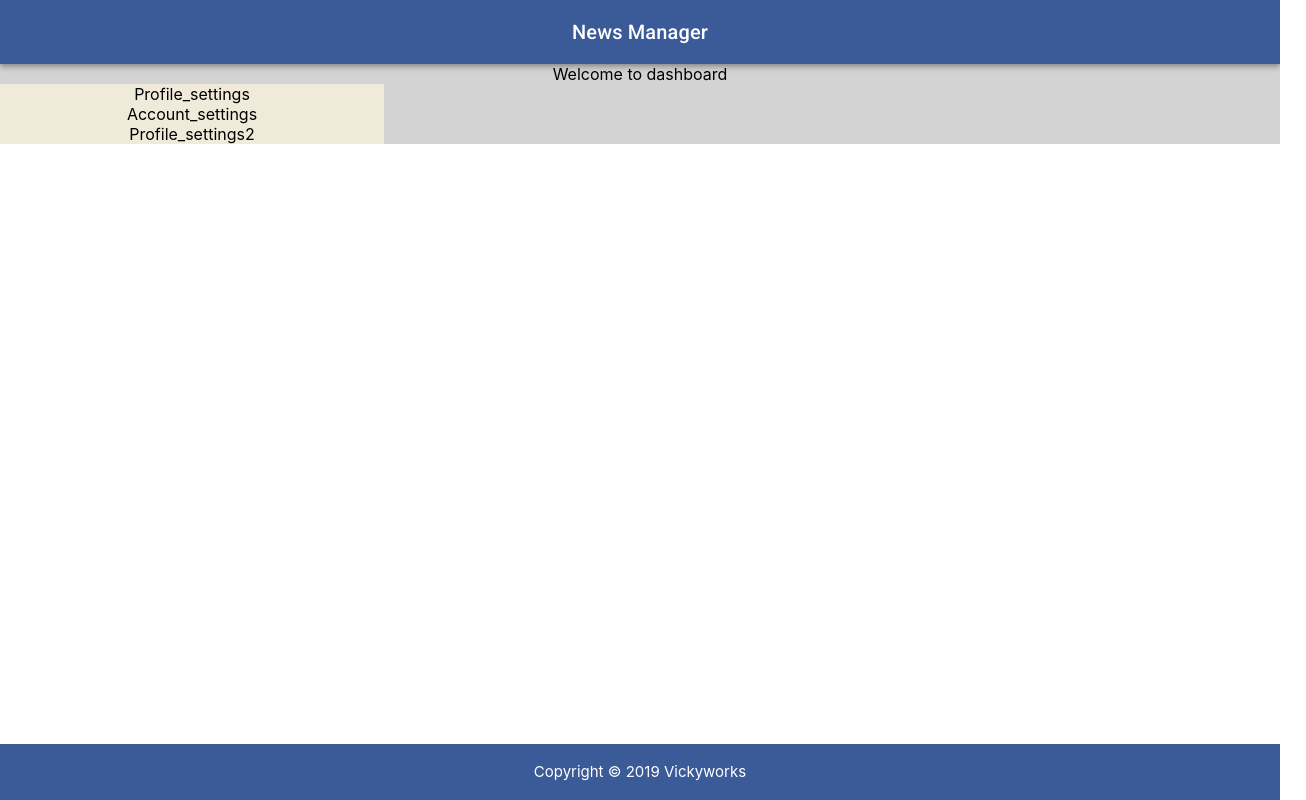
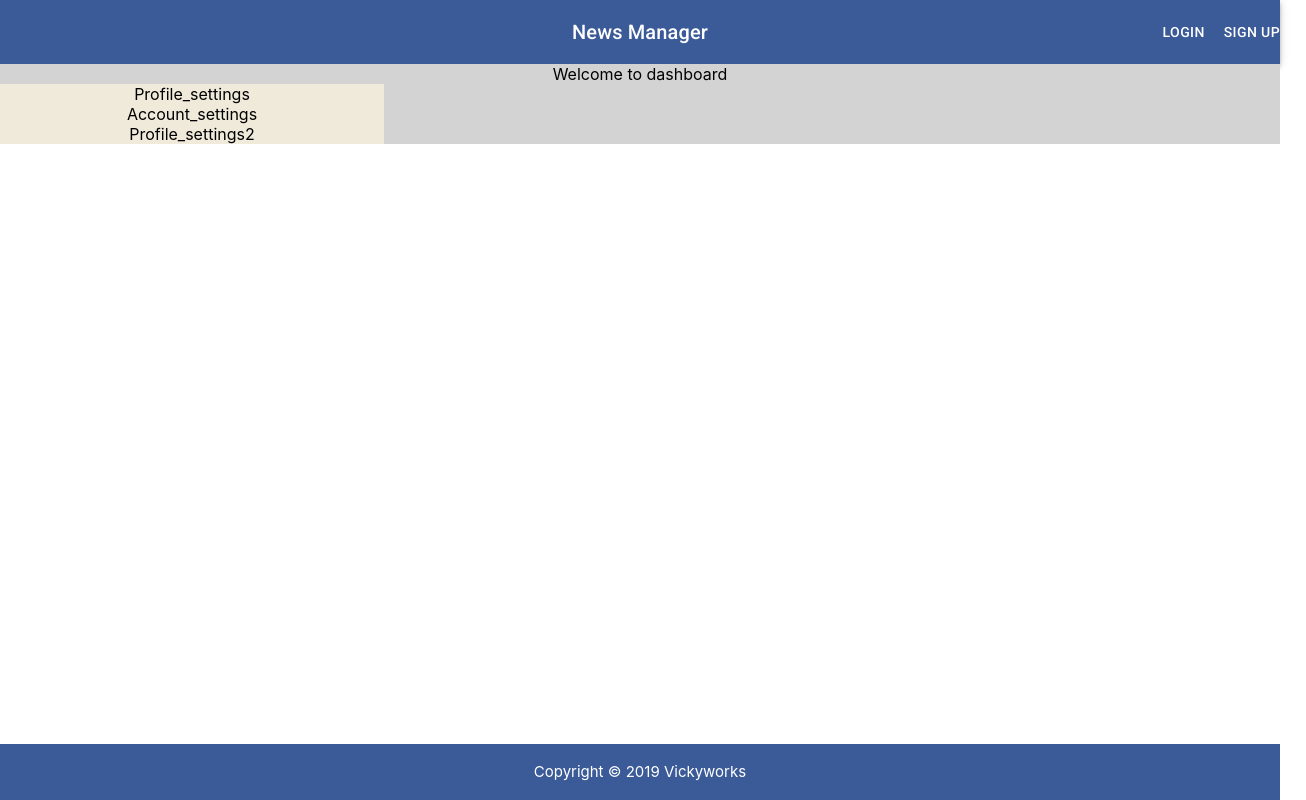
Before and after one commit to VigneshwaranVV/LearnWebApp, a React (Create React App) app: page / in a window 1280 px wide. Shown: the whole page, 1306 px wide, since content can reach past the window. Built offline with nearby package versions, Linux system fonts and the light colour scheme.

Commit message:
added appbar collapse

```diff
--- /dev/null
+++ b/src/common/appBarCustom/AppBarCollapse.js
@@ -0,0 +1,42 @@
+import React from "react";
+import { Button, MenuItem } from "@material-ui/core";
+import { withStyles } from "@material-ui/core/styles";
+import ButtonAppBarCollapse from "./ButtonAppBarCollapse";
+import { NavLink, withRouter } from 'react-router-dom'
+
+const styles = theme => ({
+  root: {
+    position: "absolute",
+    right: 0,
+  },
+  buttonBar: {
+    [theme.breakpoints.down("xs")]: {
+      display: "none"
+    },
+    margin: "10px",
+    paddingLeft: "16px",
+    right: 0,
+    position: "relative",
+    width: "100%",
+    background: "transparent"
+  }
+});
+
+const AppBarCollapse = props => {
+  const { drawerData } = { ...props }
+  const redirect = (route = '/') => {
+    props.history.push(route);
+  }
+  return (
+    <div className={props.classes.root}>
+      <ButtonAppBarCollapse drawerData={drawerData} redirect={redirect}/>
+      <div className={props.classes.buttonBar} id="appbar-collapse">
+        {drawerData.map((data, index) => {
+          return <Button color="inherit" onClick={()=>redirect(data.route)}>{data.text}</Button>;
+        })}
+      </div>
+    </div>
+  );
+};
+
+export default withRouter(withStyles(styles)(AppBarCollapse));
--- /dev/null
+++ b/src/common/appBarCustom/ButtonAppBarCollapse.js
@@ -0,0 +1,68 @@
+import React from "react";
+import { withStyles } from "@material-ui/core/styles";
+import IconButton from "@material-ui/core/IconButton";
+import MenuIcon from "@material-ui/icons/Menu";
+import Drawer from '@material-ui/core/Drawer';
+import List from '@material-ui/core/List';
+import Divider from '@material-ui/core/Divider';
+import ListItem from '@material-ui/core/ListItem';
+import ListItemText from '@material-ui/core/ListItemText';
+
+const styles = theme => ({
+  buttonCollapse: {
+    [theme.breakpoints.up("sm")]: {
+      display: "none"
+    },
+    margin: "10px",
+    boxShadow: "none"
+  }
+});
+
+function ButtonAppBarCollapse(props) {
+  const [state, setState] = React.useState({
+    top: false,
+    left: false,
+    bottom: false,
+    right: false,
+  });
+
+  const toggleDrawer = (side, open) => event => {
+    if (event.type === 'keydown' && (event.key === 'Tab' || event.key === 'Shift')) {
+      return;
+    }
+    setState({ ...state, [side]: open });
+  };
+
+  const sideList = (side, drawerData) => (
+    <div
+      className={classes.list}
+      role="presentation"
+      onClick={toggleDrawer(side, false)}
+      onKeyDown={toggleDrawer(side, false)}
+    >
+      <List>
+        {
+          drawerData.map((data, index) => {
+            return <ListItem button key={data.text} onClick={() => redirect(data.route)}>
+              <ListItemText primary={data.text} />
+            </ListItem>
+          })
+        }
+      </List>
+      <Divider />
+    </div>
+  );
+
+  const { classes, drawerData, redirect } = props;
+  return (
+    <div className={classes.buttonCollapse}>
+      <IconButton onClick={toggleDrawer('right', true)}>
+        <MenuIcon style={{ color: '#fff' }} />
+      </IconButton>
+      <Drawer anchor="right" open={state.right} onClose={toggleDrawer('right', false)}>
+        {sideList("right", drawerData, redirect)}
+      </Drawer>
+    </div>
+  );
+}
+export default withStyles(styles)(ButtonAppBarCollapse);
--- a/src/components/navBar/MainNav.js
+++ b/src/components/navBar/MainNav.js
@@ -3,19 +3,17 @@ import { makeStyles } from "@material-ui/core/styles";
 import AppBar from "@material-ui/core/AppBar";
 import Toolbar from "@material-ui/core/Toolbar";
 import Typography from "@material-ui/core/Typography";
-import Button from "@material-ui/core/Button";
 import { Link } from "react-router-dom";
 import { connect } from "react-redux";
-import { Redirect, Route, withRouter } from 'react-router-dom';
-import Menu from '@material-ui/core/Menu';
-import MenuItem from '@material-ui/core/MenuItem';
+import { withRouter } from 'react-router-dom';
 import { logout } from "../../store_config/actions";
 import { RouteConfig } from "../../config/routeConfig";
 import { colors, text_contants } from "../constants/variables";
+import AppBarCollapse from "../../common/appBarCustom/AppBarCollapse";
 const useStyles = makeStyles(theme => ({
   root: {
     flexGrow: 1,
-    position: "sticky",
+    // position: "sticky",
     zIndex: 1,
     top: 0
   },
@@ -50,63 +48,39 @@ function MainNav(props) {
       props.onClickLogout();
     }
   }
+  const drawerData_beforeLogin = [
+    {
+      text: 'Login',
+      route: RouteConfig.login
+    },
+    {
+      text: 'Sign Up',
+      route: RouteConfig.register
+    }
+  ]
+  const drawerData_afterLogin = [
+    {
+      text: 'Profile',
+      route: RouteConfig.profile
+    },
+    {
+      text: 'Dashboard',
+      route: RouteConfig.dashboard
+    }
+  ]
   return (
     <div className={classes.root}>
 
-      <AppBar position="static" style={{backgroundColor: colors.fb_blue}}>
+      <AppBar position="static" style={{ backgroundColor: colors.fb_blue }}>
         <Toolbar>
           <Typography variant="h6" className={classes.title}>
             <Link to="/" style={{ textDecorationLine: "none", color: "white" }}>
               {text_contants.app_header}
             </Link>
           </Typography>
-          {props.isAuth ?
-            <Link
-              // to="/profile"
-              onClick={handleClick}
-              style={{ textDecorationLine: "none", color: "white" }}
-            >
-              <div style={{ backgroundColor: 'lightgrey', display: 'flex', height: 40, width: 40, borderRadius: 20, justifyContent: 'center', alignItems: 'center' }}>
-                *
-                  </div>
-            </Link>
-
-            : null
-            // <Button
-            //   style={{ minWidth: "20%",color:colors.fb_blue }}
-            //   color="inherit"
-            //   onClick={() => toggleSignUp(!isLoginScreen)}
-            // >
-            //   {!isLoginScreen ? (
-            //     <Link
-            //       to={RouteConfig.login}
-            //       style={{ textDecorationLine: "none", color: "white" }}
-            //     >
-            //       Login
-            //   </Link>
-            //   ) : (
-            //       <Link
-            //         to={RouteConfig.register}
-            //         style={{ textDecorationLine: "none", color: "white" }}
-            //       >
-            //         Don't have account?
-            //   </Link>
-            //     )}
-            // </Button>
-          }
+          <AppBarCollapse drawerData={props.isAuth ? drawerData_afterLogin : drawerData_beforeLogin} />
         </Toolbar>
       </AppBar>
-      <Menu
-        id="simple-menu"
-        anchorEl={anchorEl}
-        keepMounted
-        open={Boolean(anchorEl)}
-        onClose={handleClose}
-      >
-        <MenuItem onClick={() => handleClose(RouteConfig.profile)}>Profile</MenuItem>
-        <MenuItem onClick={() => handleClose(RouteConfig.profile)}>My account</MenuItem>
-        <MenuItem onClick={() => handleClose(RouteConfig.login)}>Logout</MenuItem>
-      </Menu>
     </div>
   );
 }
@@ -116,11 +90,11 @@ export const mapStateToProps = state => {
 
 export const mapDispatchToProps = (dispatch) => {
   return {
-    onClickLogout: ()=>{
+    onClickLogout: () => {
       return dispatch(logout)
     }
   }
 }
 
 
-export default withRouter(connect(mapStateToProps,mapDispatchToProps)(MainNav));
+export default withRouter(connect(mapStateToProps, mapDispatchToProps)(MainNav));
--- a/src/routes.js
+++ b/src/routes.js
@@ -9,11 +9,13 @@ import profileForm from "./components/profile/profileForm";
 import { RouteConfig } from "./config/routeConfig";
 import { ProtectedRoute } from "./common/protected-route/ProtectedRoute";
 import FooterContent from "./common/footer/FooterContent";
-
 const Routes = () => (
   <BrowserRouter context={{}} location={{}}>
     <MainNav />
-    <div style={{height:'80vh'}}>
+    {/* <div style={{ maxHeight: "10vh" }}>
+      <ButtonAppBar />
+    </div> */}
+    <div style={{ height: '80vh' }}>
       <Switch>
         <Route path={RouteConfig.root} exact={true} component={DashBoard} />
         <Route path={RouteConfig.login} component={Login} />
```
Lines whose indentation alone changed are shown as unchanged.
